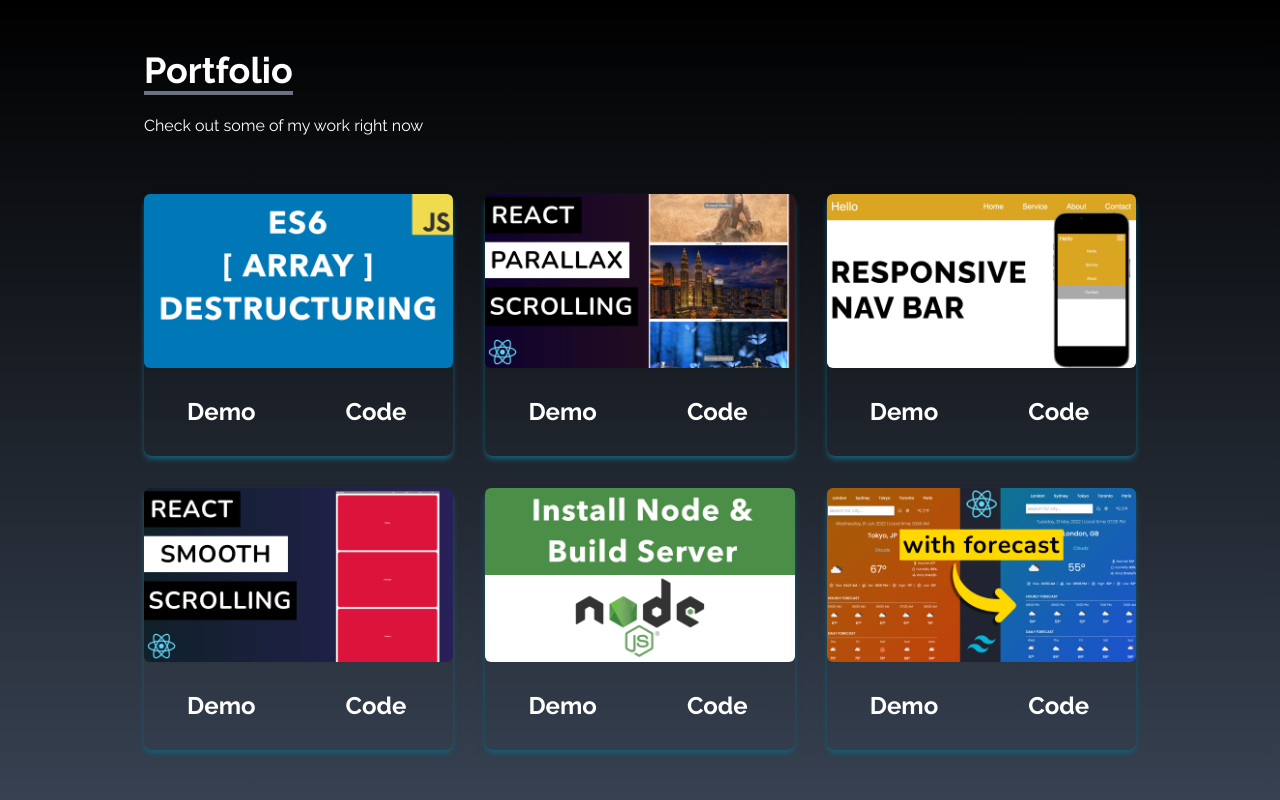
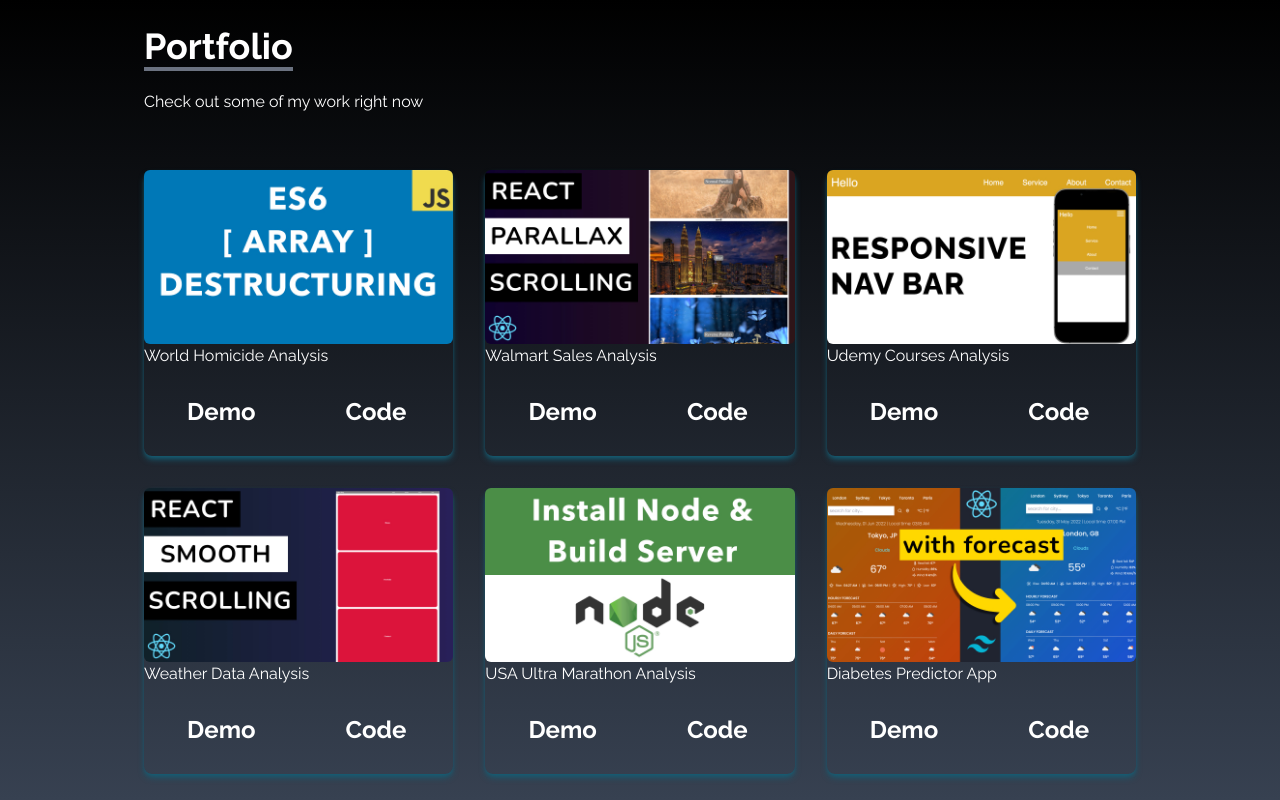
Before and after one commit to kayikalvin/portfolio, a React (Vite) app: page / in a window 1280 px wide. Shown: the part 1600-2400 px from the top of the page. Built offline with nearby package versions, Linux system fonts and the light colour scheme.

Commit message:
adding project github links

```diff
--- a/src/components/Portfolio.jsx
+++ b/src/components/Portfolio.jsx
@@ -13,37 +13,43 @@ const Portfolio = () => {
             id: 1,
             src: arrayDestruct,
             demoUrl: 'https://example.com/demo1',
-            codeUrl: 'https://github.com/example/repo1'
+            codeUrl: 'https://github.com/kayikalvin/World-homicide-analysis',
+            name:'World Homicide Analysis'
         },
         {
             id: 2,
             src: reactParallax,
             demoUrl: 'https://example.com/demo2',
-            codeUrl: 'https://github.com/example/repo2'
+            codeUrl: 'https://github.com/kayikalvin/Walmart-DataAnalysis',
+            name:'Walmart Sales Analysis'
         },
         {
             id: 3,
             src: navbar,
             demoUrl: 'https://example.com/demo3',
-            codeUrl: 'https://github.com/example/repo3'
+            codeUrl: 'https://github.com/kayikalvin/Udemy-DataAnalysis',
+            name:'Udemy Courses Analysis'
         },
         {
             id: 4,
             src: reactSmooth,
             demoUrl: 'https://example.com/demo4',
-            codeUrl: 'https://github.com/example/repo4'
+            codeUrl: 'https://github.com/kayikalvin/Weather-dataset-Analysis',
+            name:'Weather Data Analysis'
         },
         {
             id: 5,
             src: installNode,
             demoUrl: 'https://example.com/demo5',
-            codeUrl: 'https://github.com/example/repo5'
+            codeUrl: 'https://github.com/kayikalvin/Ultra_Marathon_USA_Analysis',
+            name:'USA Ultra Marathon Analysis'
         },
         {
             id: 6,
             src: reactWeather,
             demoUrl: 'https://example.com/demo6',
-            codeUrl: 'https://github.com/example/repo6'
+            codeUrl: 'https://github.com/kayikalvin/diabetespredictor',
+            name:'Diabetes Predictor App'
         },
     ];
 
@@ -65,9 +71,12 @@ const Portfolio = () => {
                 </div>
 
                 <div className='grid sm:grid-cols-2 md:grid-cols-3 gap-8 px-12 sm:px-0'>
-                    {portfolios.map(({ id, src, demoUrl, codeUrl }) => (
+                    {portfolios.map(({ id, src, demoUrl, codeUrl, name }) => (
                         <div key={id} className='shadow-md shadow-cyan-800 rounded-lg'>
                             <img src={src} alt="" className='rounded-md duration-200 hover:scale-110' />
+                            <div>
+                                {name}
+                            </div>
                             <div className='flex items-center justify-center'>
                                 <button
                                     className='w-1/2 px-6 py-3 m-4 duration-200 hover:scale-110 font-bold text-2xl hover:text-cyan-500'
```
